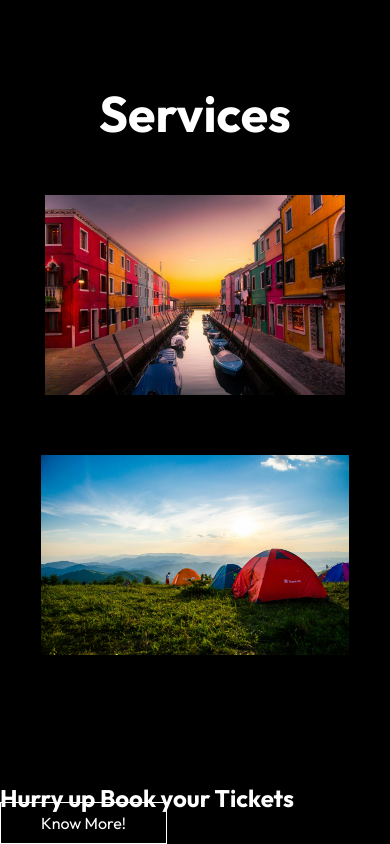
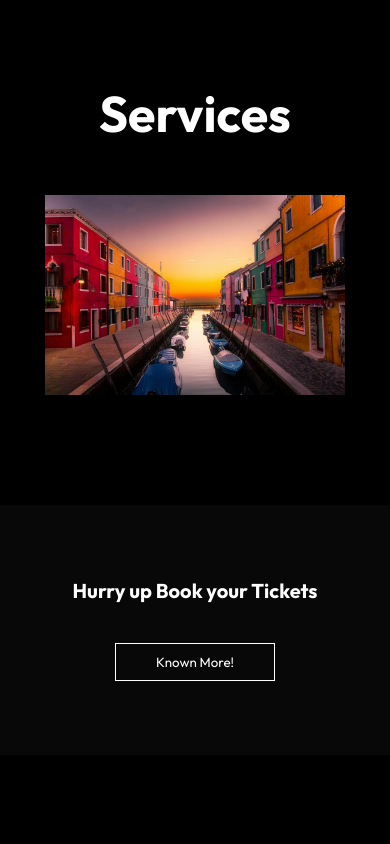
Before and after one commit to mayurcoding/travel-app, a React (Create React App) app: page / in a window 390 px wide. Shown: the part 1922-2766 px from the top of the page. After the commit the page ends 2677 px from the top, so only its background shows below. Built offline with nearby package versions, Linux system fonts and the light colour scheme.

Commit message:
complete modal and calltoaction

```diff
--- a/src/Pages/Home/Components/CallToAction.js
+++ b/src/Pages/Home/Components/CallToAction.js
@@ -1,12 +1,20 @@
-import React from "react";
-import { Link } from "react-router-dom";
+import React, { useState } from "react";
+import Modal from "./Model";
+const CallToAction = () => {
+  const [modal, setModal] = useState(false);
 
-const CallToAction = () => {
+  const handleClick = () => {
+    setModal(!modal);
+  };
+
   return (
-    <section className="call-to-action">
-      <h2>Hurry up Book your Tickets</h2>
-      <Link to="/pricing">Know More!</Link>
-    </section>
+    <>
+      <section className="call-to-action">
+        <h2>Hurry up Book your Tickets</h2>
+        <button onClick={handleClick}>Known More!</button>
+      </section>
+      {modal && <Modal modal={modal} handleClick={handleClick} />}
+    </>
   );
 };
 
--- a/src/Pages/Home/Components/HomeStyles.css
+++ b/src/Pages/Home/Components/HomeStyles.css
@@ -111,11 +111,10 @@
 
 /****************** Call to Action Section *******************/
 
-.call-to-cation
-{
+.call-to-action {
   width: 100%;
   height: 300px;
-  background-color: #080;
+  background-color: #080808;
   display: flex;
   justify-content: center;
   align-items: center;
@@ -123,9 +122,77 @@
   flex-direction: column;
 }
 
-.call-to-action a
-{
+.call-to-action a {
   padding: 10px 40px;
   background-color: transparent;
   border: 1px solid white;
+  color: white;
 }
+.call-to-action button {
+  padding: 10px 40px;
+  background-color: transparent;
+  border: 1px solid white;
+  color: white;
+}
+@media (max-width: 800px) {
+  .call-to-action {
+    height: 250px;
+    gap: 40px;
+  }
+  .call-to-action h2 {
+    font-size: 30px;
+  }
+  .call-to-action .button {
+    padding: 8px 30px;
+  }
+}
+@media (max-width: 450px) {
+  .call-to-action h2 {
+    font-size: 20px;
+  }
+}
+/****************** Modal Section *******************/
+
+.overlay {
+  position: fixed;
+  top: 0;
+  left: 0;
+  width: 100%;
+  height: 100%;
+  background-color: transparent;
+  display: flex;
+  justify-content: center;
+  align-items: center;
+  z-index: 999999999;
+}
+
+.overlay .modal {
+  width: 500px;
+  height: 300px;
+  background-color: rgba(0, 0, 0, 0.7);
+  display: flex;
+  justify-content: center;
+  padding: 20px 50px;
+  text-align: center;
+  position: relative;
+}
+.overlay .modal cross {
+  position: absolute;
+  right: 20px;
+  top: 20px;
+  cursor: pointer;
+}
+@media (max-width: 700px) {
+  .overlay .modal {
+    width: 500px;
+    height: 250px;
+    padding: 15px 30px;
+  }
+}
+@media (max-width: 400px) {
+  .overlay .modal {
+    width: 300px;
+    height: 250px;
+    padding: 15px 30px;
+  }
+}
--- a/src/Pages/Home/Components/Model.js
+++ b/src/Pages/Home/Components/Model.js
@@ -1,7 +1,19 @@
-import React from "react";
-
-const Model = () => {
-  return <div>Modal</div>;
+import { FaTimes } from "react-icons/fa";
+const Model = ({ handleClick }) => {
+  return (
+    <div className="overlay">
+      <div className="modal">
+        <div className="cross">
+          <FaTimes style={{ color: "white" }} size={25} onClick={handleClick} />
+        </div>
+        <h2>
+          The modal in our travel website provides a quick and seamless way for
+          users to view booking details, trip highlights, or complete actions
+          like logging in or submitting forms—without leaving the current page.{" "}
+        </h2>
+      </div>
+    </div>
+  );
 };
 
 export default Model;
--- a/src/Pages/Home/Components/Service.js
+++ b/src/Pages/Home/Components/Service.js
@@ -6,8 +6,6 @@ const About = () => {
       <h1 className="heading"> Services </h1>
       <section className="services">
         <img src={require("../../../assets/img5.jpg")} alt="About Us" />
-        <img src={require("../../../assets/img7.jpg")} alt="About Us" />
-
         <div className="content"></div>
       </section>
     </>
--- a/src/Pages/Home/Home.js
+++ b/src/Pages/Home/Home.js
@@ -3,7 +3,6 @@ import Hero from "./Components/Hero";
 import "../Home/Components/HomeStyles.css";
 import About from "./Components/About";
 import Service from "./Components/Service";
-import Model from "./Components/Model";
 import CallToAction from "./Components/CallToAction";
 
 const Home = () => {
@@ -12,9 +11,8 @@ const Home = () => {
       <Navbar />
       <Hero />
       <About />
-      <Service/>
-      <Model/>
-      <CallToAction/>
+      <Service />
+      <CallToAction />
     </div>
   );
 };
```
